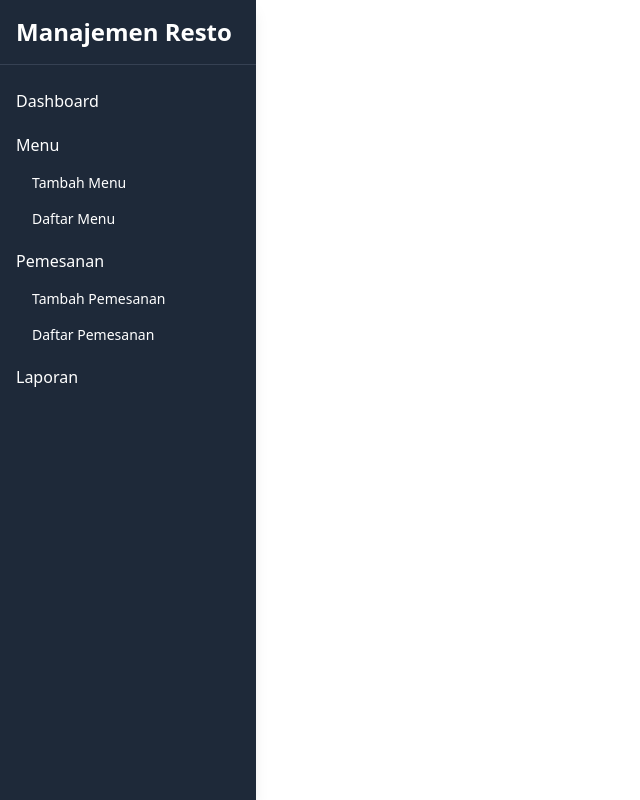
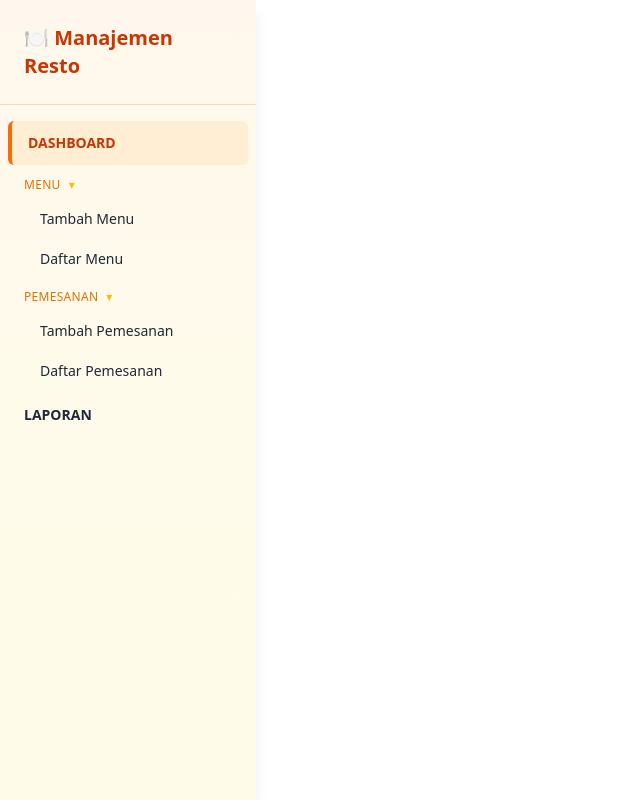
Before and after one commit to MuhammadFazly471/muhammadfazly-uaspbk, a Vue app: page / in a window 1280 px wide. Shown: the whole page, without its empty margins (0-640 px from the left). Built offline with nearby package versions, Linux system fonts and the light colour scheme.

Commit message:
sidebar update styling

```diff
--- a/src/components/Sidebar.vue
+++ b/src/components/Sidebar.vue
@@ -1,17 +1,17 @@
 <script setup>
-import { ref } from 'vue'
 import { useRoute } from 'vue-router'
 
 const route = useRoute()
 
 const menus = [
   {
-    name: 'Dashboard',
+    name: 'DASHBOARD',
     key: 'dashboard',
     submenus: [],
+    path: 'dashboard'
   },
   {
-    name: 'Menu',
+    name: 'MENU',
     key: 'menu',
     submenus: [
       { name: 'Tambah Menu', path: 'addmenu' },
@@ -19,7 +19,7 @@ const menus = [
     ]
   },
   {
-    name: 'Pemesanan',
+    name: 'PEMESANAN',
     key: 'pemesanan',
     submenus: [
       { name: 'Tambah Pemesanan', path: 'addpemesanan' },
@@ -27,41 +27,58 @@ const menus = [
     ]
   },
   {
-    name: 'Laporan',
+    name: 'LAPORAN',
     key: 'laporan',
     submenus: [],
+    path: 'laporan'
   }
 ]
 </script>
 
 <template>
-  <aside class="w-64 min-h-screen bg-gray-800 text-white shadow-lg">
-    <div class="p-4 text-2xl font-bold border-b border-gray-700">
-      Manajemen Resto
+  <aside class="w-64 fixed min-h-screen bg-gradient-to-b from-orange-50 via-amber-50 to-yellow-50 text-gray-800 shadow-lg">
+    <div class="p-6 text-xl font-bold text-orange-700 border-b border-orange-200">
+      🍽️ Manajemen Resto
     </div>
 
-    <nav class="mt-4">
-      <ul>
-        <li v-for="menu in menus" :key="menu.key" class="mb-1">
-          <!-- Menu utama -->
-          <div
-            class="px-4 py-2 hover:bg-gray-700 cursor-pointer font-medium"
-          >
-            {{ menu.name }}
+    <nav class="mt-4 px-2">
+      <ul class="space-y-1">
+        <li v-for="menu in menus" :key="menu.key">
+          <!-- Menu tanpa submenu -->
+          <div v-if="menu.submenus.length === 0">
+            <router-link
+              :to="{ name: menu.path }"
+              class="flex items-center gap-3 px-4 py-3 rounded-md transition duration-200 hover:bg-orange-100 text-sm font-semibold"
+              :class="{
+                'bg-orange-100 border-l-4 border-orange-500 text-orange-700':
+                  route.name === menu.path
+              }"
+            >
+              {{ menu.name }}
+            </router-link>
           </div>
 
-          <!-- Submenu jika ada -->
-          <ul v-if="menu.submenus.length" class="ml-4">
+          <!-- Menu dengan submenu -->
+          <div
+            v-else
+            class="flex items-center gap-2 px-4 py-2 text-xs font-medium text-amber-600 uppercase tracking-wide select-none"
+          >
+            <span>{{ menu.name }}</span>
+            <span class="text-xs text-amber-400">▾</span>
+          </div>
+
+          <!-- Submenus -->
+          <ul v-if="menu.submenus.length > 0" class="ml-4 space-y-1">
             <li
               v-for="submenu in menu.submenus"
               :key="submenu.path"
-              class="text-sm"
             >
               <router-link
                 :to="{ name: submenu.path }"
-                class="block w-full px-4 py-2 hover:bg-gray-700 rounded"
+                class="block px-4 py-2 rounded-md transition duration-200 hover:bg-orange-100 text-sm font-medium"
                 :class="{
-                  'bg-gray-700 font-semibold': route.name === submenu.path
+                  'bg-orange-100 border-l-4 border-orange-500 font-semibold text-orange-700':
+                    route.name === submenu.path
                 }"
               >
                 {{ submenu.name }}
```
